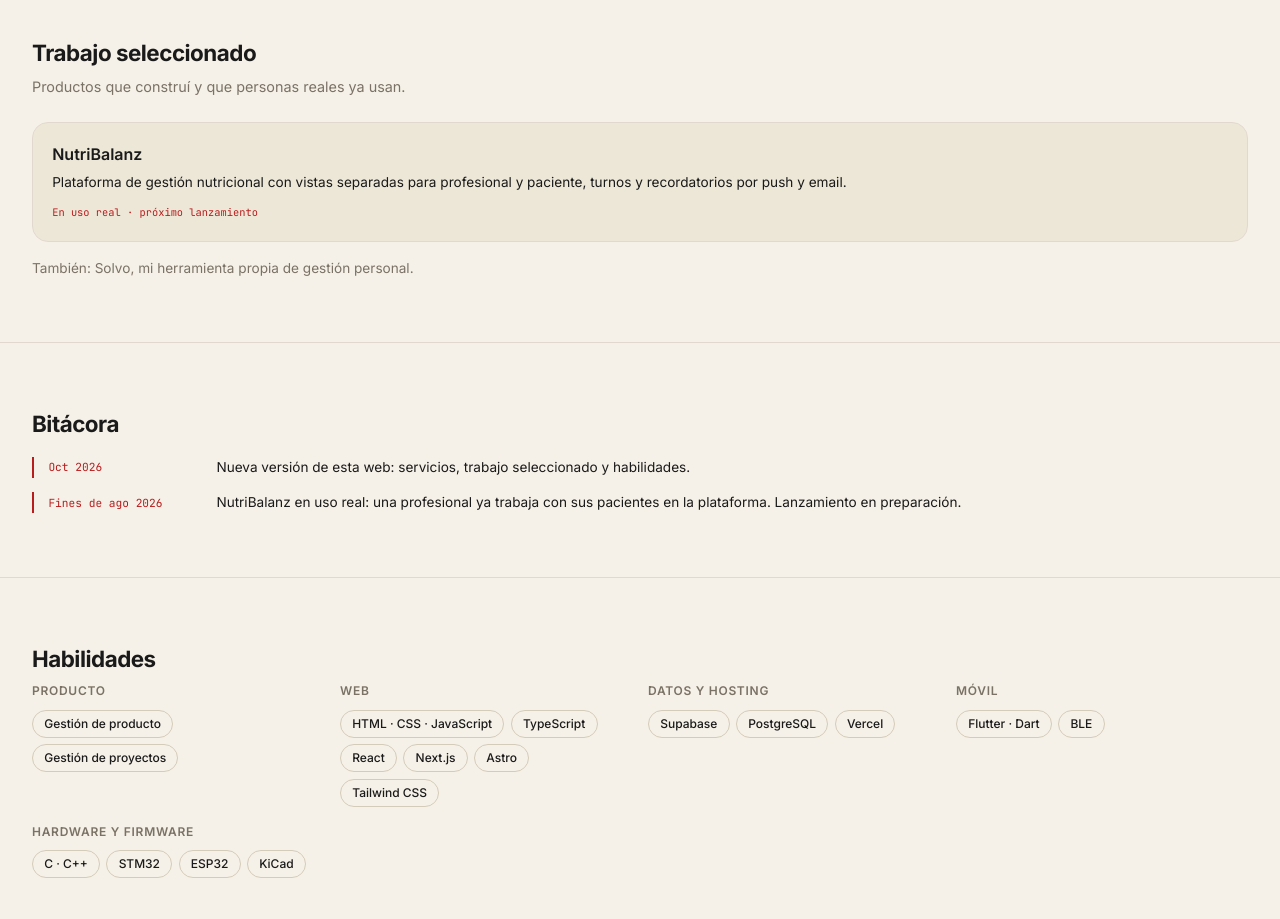
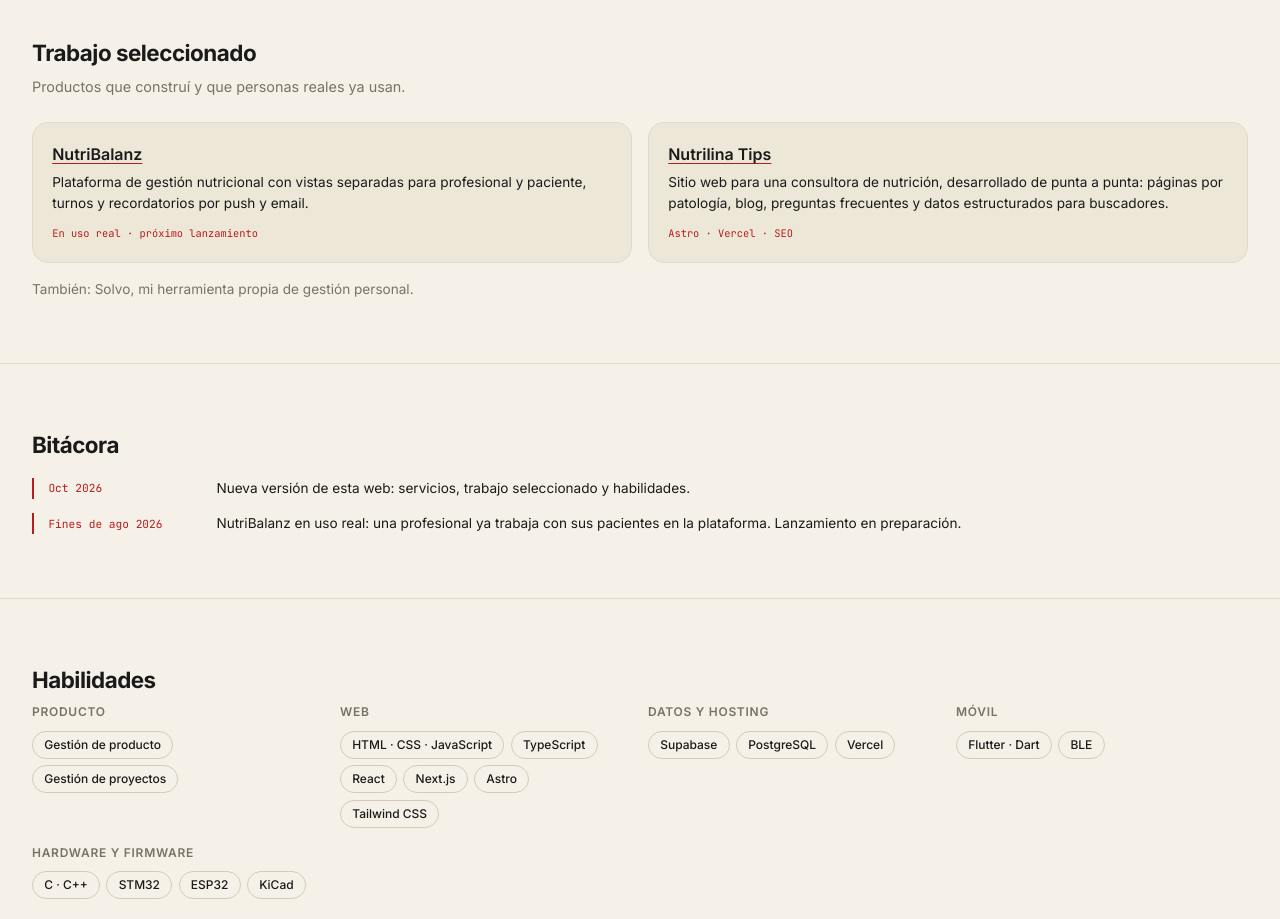
Before and after one commit to diazpacceignacio6-spec/mi-web, a website: page index.html in a window 1280 px wide. Shown: the part 1220-2139 px from the top of the page. Drawn offline with Linux system fonts and the light colour scheme.

Commit message:
feat: add NutrilinaTips and project links
Se suma la tarjeta de Nutrilina Tips (sitio desarrollado de punta a punta) y se enlazan NutriBalanz y Nutrilina Tips a sus dominios.

```diff
--- a/index.html
+++ b/index.html
@@ -363,6 +363,16 @@
       line-height: 1.55;
     }
 
+    .card h3 a {
+      color: inherit;
+      text-decoration-color: #b91c1c;
+      text-underline-offset: 3px;
+    }
+
+    .card h3 a:hover {
+      color: #b91c1c;
+    }
+
     .card .tag {
       display: inline-block;
       margin-top: 0.7rem;
@@ -585,9 +595,14 @@
   <p class="section-lead" data-i18n="projects_lead"></p>
   <div class="cards">
     <article class="card">
-      <h3>NutriBalanz</h3>
+      <h3><a href="https://nutribalanz.com.ar" target="_blank" rel="noopener">NutriBalanz</a></h3>
       <p data-i18n="nb_text"></p>
       <span class="tag" data-i18n="nb_tag"></span>
+    </article>
+    <article class="card">
+      <h3><a href="https://nutrilinatips.com.ar" target="_blank" rel="noopener">Nutrilina Tips</a></h3>
+      <p data-i18n="nt_text"></p>
+      <span class="tag">Astro · Vercel · SEO</span>
     </article>
   </div>
   <p class="side-note" data-i18n="solvo_note"></p>
@@ -683,6 +698,7 @@
       projects_lead: "Products I built that real people already use.",
       nb_text: "Nutrition management platform with separate professional and patient views, appointments, and push and email reminders.",
       nb_tag: "In real use · launching soon",
+      nt_text: "Website for a nutrition consultancy, built end to end: pages per condition, blog, FAQ and structured data for search engines.",
       solvo_note: "Also: Solvo, my own personal management tool.",
       log_title: "Log",
       log2_date: "Oct 2026",
@@ -718,6 +734,7 @@
       projects_lead: "Productos que construí y que personas reales ya usan.",
       nb_text: "Plataforma de gestión nutricional con vistas separadas para profesional y paciente, turnos y recordatorios por push y email.",
       nb_tag: "En uso real · próximo lanzamiento",
+      nt_text: "Sitio web para una consultora de nutrición, desarrollado de punta a punta: páginas por patología, blog, preguntas frecuentes y datos estructurados para buscadores.",
       solvo_note: "También: Solvo, mi herramienta propia de gestión personal.",
       log_title: "Bitácora",
       log2_date: "Oct 2026",
```
